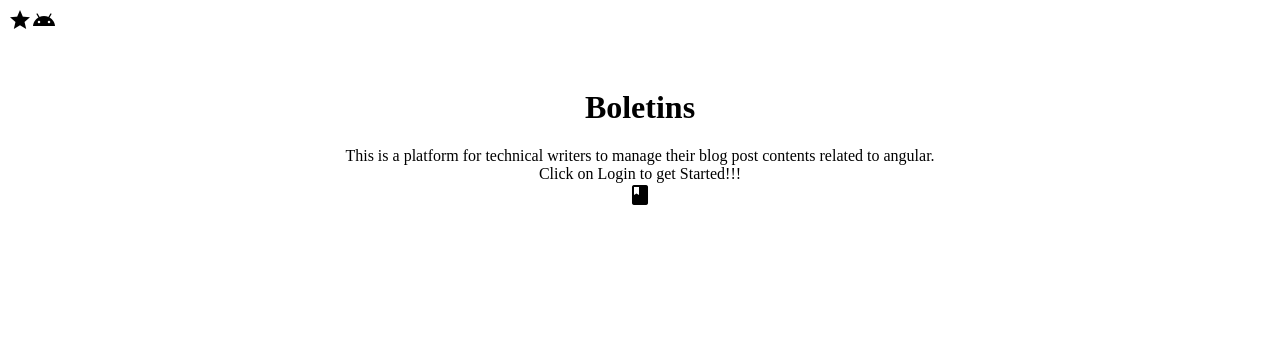
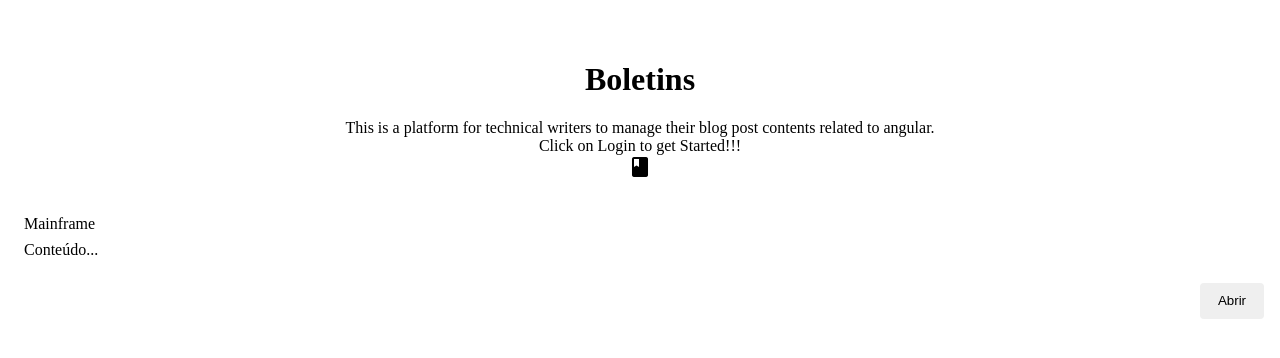
Before and after one commit to cvasborg/basecon, an Angular app: page /boletim in a window 1280 px wide. Shown: the top 358 px of the page. Built offline with nearby package versions, Linux system fonts and the light colour scheme.

Commit message:
Atualizado Card Mainframe

```diff
--- a/src/app/app.component.html
+++ b/src/app/app.component.html
@@ -1,6 +1,3 @@
-<mat-icon>grade</mat-icon>
-<mat-icon color="primary">android</mat-icon>
-
 <mat-sidenav-container>
   <mat-sidenav  #sidenav role="navigation">
    <mat-nav-list>
--- a/src/app/boletim/boletim.component.html
+++ b/src/app/boletim/boletim.component.html
@@ -5,6 +5,19 @@
       <br> Click on Login to get Started!!!
       <br>
       <mat-icon color="primary">book</mat-icon>
+      <br>
+
 
     </p>
   </div>
+  <mat-card>
+    <mat-card-title>
+      Mainframe
+    </mat-card-title>
+    <mat-card-content>
+      Conteúdo...
+    </mat-card-content>
+    <mat-card-actions align="end">
+      <button mat-flat-button>Abrir</button>
+    </mat-card-actions>
+  </mat-card>
--- a/src/app/material.module.ts
+++ b/src/app/material.module.ts
@@ -4,8 +4,9 @@ import { MatToolbarModule } from '@angular/material/toolbar';
 import { MatIconModule } from '@angular/material/icon';
 import { MatListModule } from '@angular/material/list';
 import { MatButtonModule } from '@angular/material/button';
+import {MatCardModule} from '@angular/material/card';
 
-const MaterialComponent = [
+const MaterialComponents = [
   MatButtonModule,
 ];
 
@@ -16,14 +17,16 @@ const MaterialComponent = [
     MatToolbarModule,
     MatIconModule,
     MatListModule,
-    MaterialComponent,
+    MaterialComponents,
+    MatCardModule,
   ],
   exports: [
     MatSidenavModule,
     MatToolbarModule,
     MatIconModule,
     MatListModule,
-    MaterialComponent,
+    MaterialComponents,
+    MatCardModule,
   ]
 })
 export class MaterialModule {}
```
